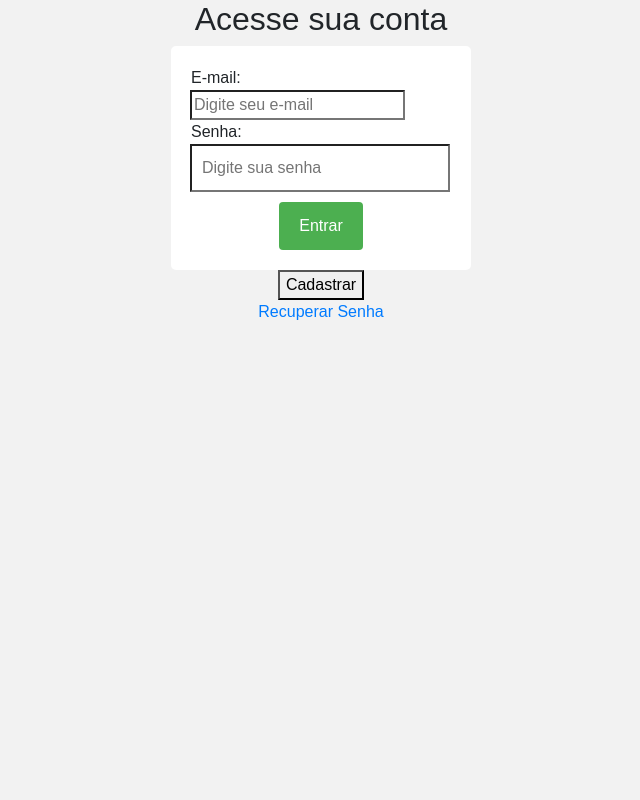
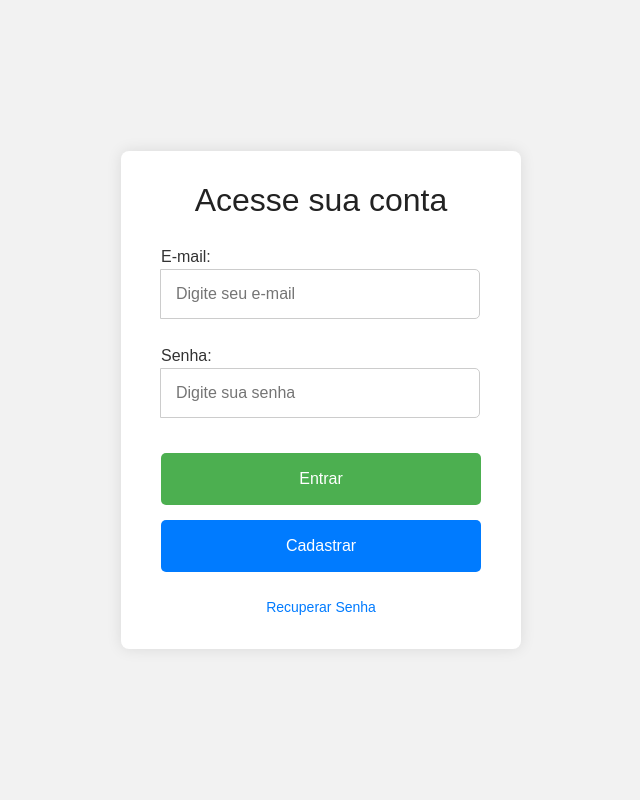
Before and after one commit to YuriBortolato/SiteSocial, a PHP site: page /login/index.php in a window 1280 px wide. Shown: the whole page, without its empty margins (319-959 px from the left). Run offline with PHP 8.4, Linux system fonts and the light colour scheme.

Commit message:
style: refina estilos e alinhamento de elementos

```diff
--- a/css/login.css
+++ b/css/login.css
@@ -1,47 +1,184 @@
+/* Reset básico */
+* {
+    box-sizing: border-box;
+}
+/* Estilos do corpo */
+body {
+    margin: 0;
+    padding: 0;
+    background-color: #f2f2f2;
+    font-family: Arial, Helvetica, sans-serif;
+    color: #333;
+    display: flex;
+    justify-content: center;
+    align-items: center;
+    min-height: 100vh;
+}
 
-body {
+/* Container do login */
+.login-container {
+    background-color: #fff;
+    padding: 30px 40px;
+    border-radius: 8px;
+    box-shadow: 0 0 15px rgba(0,0,0,0.1);
+    width: 90%;
+    max-width: 400px;
+}
+
+/* Título */
+.login-container h2 {
     text-align: center;
-    font-family: Arial, Helvetica, sans-serif;
-    background-color: #f2f2f2;
-    h1{
-        margin-top:20px;
+    margin-bottom: 25px;
+    color: #222;
+}
 
+/* Formulário */
+.login-container form {
+    display: flex;
+    flex-direction: column;
+}
+
+/* Container para cada input e sua mensagem */
+.input-group {
+    position: relative;
+    margin-bottom: 25px; /* aumenta o espaço para mensagem de erro */
+}
+
+/* Inputs */
+.login-container input[type="text"],
+.login-container input[type="email"],
+.login-container input[type="password"] {
+    width: 100%;
+    padding: 12px 15px;
+    border: 1px solid #ccc;
+    border-radius: 5px;
+    font-size: 16px;
+    transition: border-color 0.3s ease;
+    box-sizing: border-box; /* garante alinhamento exato */
+}
+
+.login-container input[type="text"]:focus,
+.login-container input[type="password"]:focus {
+    border-color: #4caf50;
+    outline: none;
+}
+
+
+/* Mensagens de erro */
+.text-danger {
+    color: #dc3545;
+    font-size: 14px;
+    margin-top: 5px;
+    margin-bottom: 0;
+    text-align: left;
+    position: relative;
+    left: 0;
+}
+
+
+/* Botão Entrar */
+.login-container input[type="submit"] {
+    margin-top: 10px;
+    background-color: #4caf50;
+    color: white;
+    border: none;
+    border-radius: 5px;
+    padding: 14px;
+    font-size: 16px;
+    cursor: pointer;
+    transition: background-color 0.3s ease;
+}
+
+
+.login-container input[type="submit"]:hover {
+    background-color: #45a049;
+}
+
+/* Botão Cadastrar */
+.btn-cadastrar {
+    width: 100%;
+    margin-top: 15px;
+    padding: 14px;
+    font-size: 16px;
+    background-color: #007bff; /* azul */
+    color: white;
+    border: none;
+    border-radius: 5px;
+    cursor: pointer;
+    transition: background-color 0.3s ease;
+}
+
+.btn-cadastrar:hover {
+    background-color: #0056b3;
+}
+
+/* Link Recuperar Senha */
+.recuperar-senha {
+    margin-top: 15px;
+    text-align: center;
+}
+
+.recuperar-senha a {
+    color: #007bff;
+    text-decoration: none;
+    font-size: 14px;
+}
+
+.recuperar-senha a:hover {
+    text-decoration: underline;
+}
+
+/* Links */
+.login-container a {
+    text-decoration: none;
+    color: #007bff;
+    font-size: 14px;
+    margin-top: 10px;
+    display: inline-block;
+    text-align: center;
+}
+
+.login-container a:hover {
+    text-decoration: underline;
+}
+
+.error-box {
+    max-width: 600px;
+    margin: 20px auto;
+    background-color: #1E88E5;
+    color: #fff;
+    padding: 16px 20px;
+    border-radius: 6px;
+    font-family: 'Segoe UI', Tahoma, Geneva, Verdana, sans-serif;
+    box-shadow: 0 4px 8px rgba(0,0,0,0.15);
+    word-wrap: break-word;
+    font-size: 1rem;
+}
+
+.error-box p {
+    margin: 0 0 8px 0;
+    font-weight: 600;
+}
+
+.error-box code {
+    display: block;
+    background-color: rgba(255, 255, 255, 0.2);
+    padding: 8px 12px;
+    border-radius: 4px;
+    font-family: 'Courier New', Courier, monospace;
+    font-size: 0.85rem;
+    overflow-x: auto;
+}
+
+
+/* Responsividade */
+@media (max-width: 480px) {
+    .login-container {
+        padding: 20px 25px;
     }
-    form{
-        max-width: 300px;
-        margin: 0 auto;
-        padding: 20px;
-        background-color: #fff;
-        border: #ccc;
-        border-radius: 5px;
-    }
-    input[type="text"],
-    input[type="password"] {
-        display: block;
-        width: 100%;
-        margin-bottom: 10px;
-        padding: 10px;
-        box-sizing: border-box;
-    }
-    input[type="submit"] {
-        background-color: #4caf50;
-        color: white;
-        border: none;
-        border-radius: 4px;
-        cursor: pointer;
-        padding: 12px 20px;
-    }
-    input[type="submit"]:hover {
-        background-color: #4ca049;
+
+    .login-container input[type="submit"] {
+        padding: 12px;
+        font-size: 14px;
     }
 }
-
-a {
-    text-decoration: none; /* Remove o sublinhado */
-    color: #007bff; /* Cor do link */
-}
-
-a:hover {
-    text-decoration: underline; /* Sublinha ao passar o mouse */
-    cursor: pointer;
-}
```
